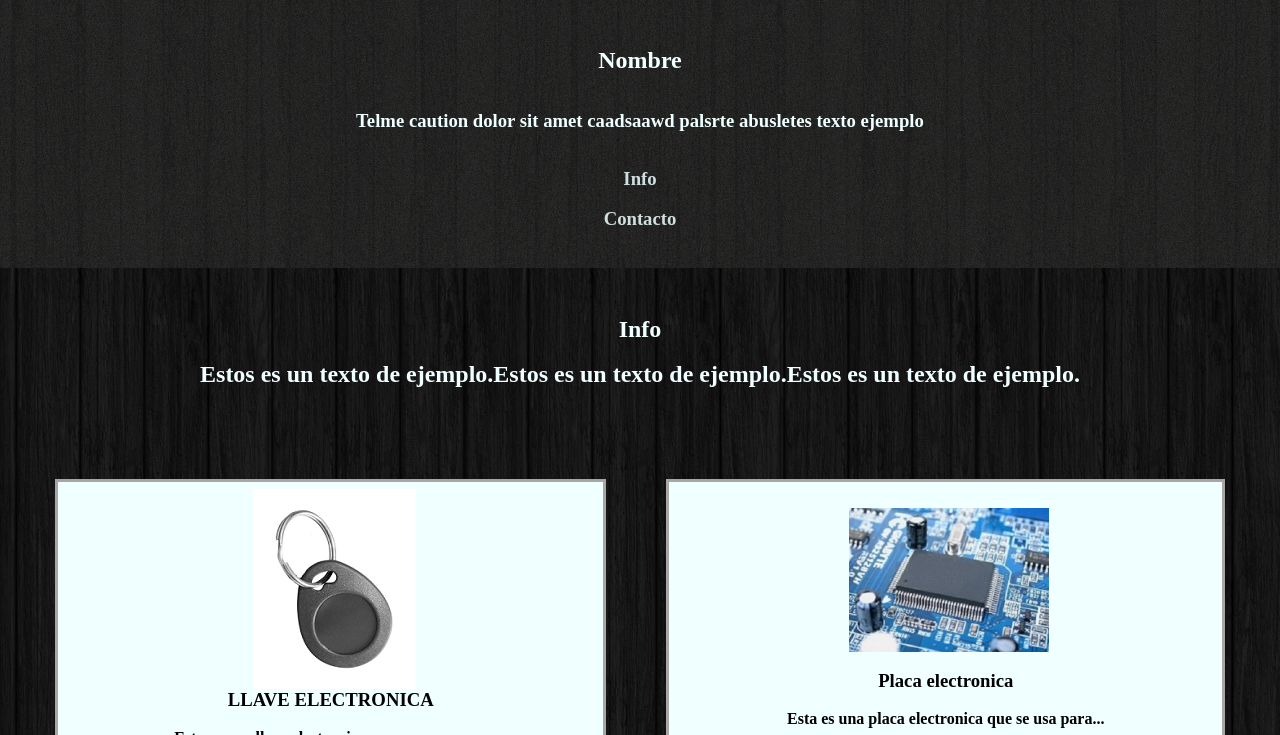
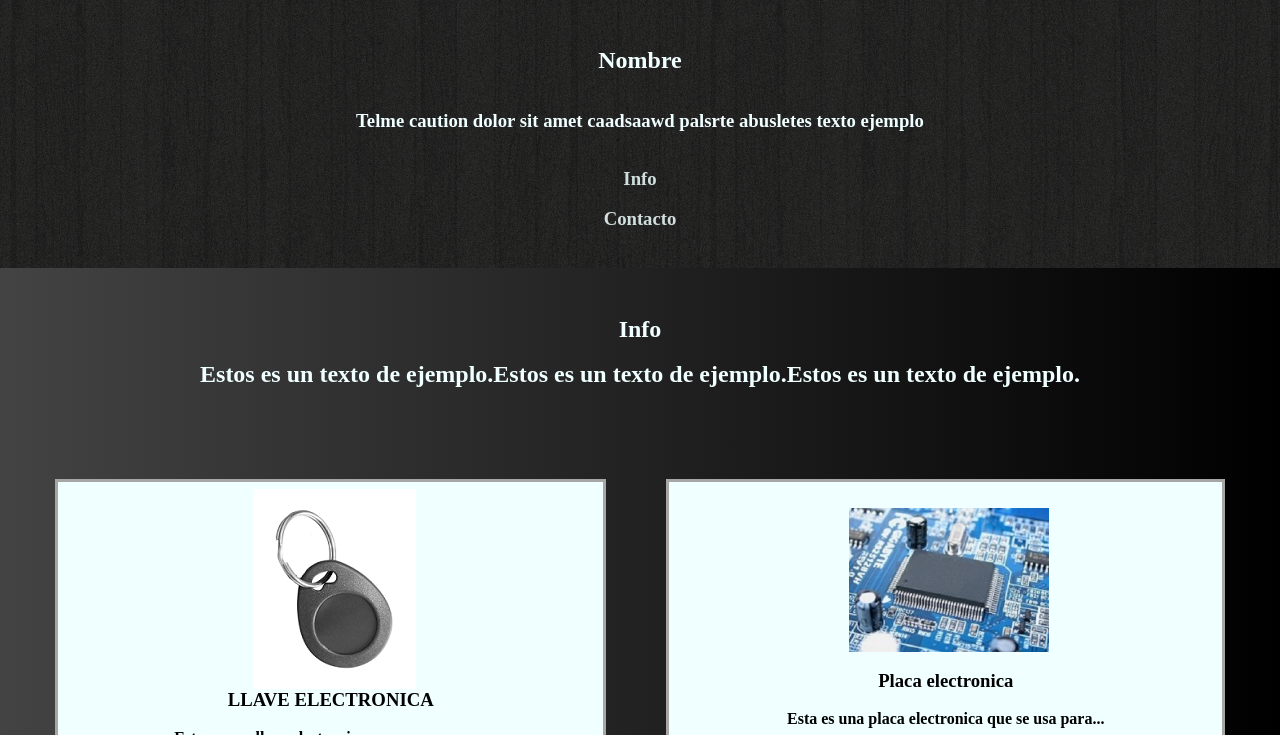
Before and after one commit to BraianGalarza/PaginaInformativa, a plain HTML site: page index.html in a window 1280 px wide. Shown: the part 65-800 px from the top of the page. Drawn offline with nearby package versions, Linux system fonts and the light colour scheme.

Commit message:
Cambios Transformaciones

```diff
--- a/assets/css/style.css
+++ b/assets/css/style.css
@@ -97,6 +97,7 @@ nav ul li a:hover::before{
 footer{
     color: white;
     padding: 30px;
+
 }
 
 .container-footer{
@@ -196,7 +197,7 @@ footer{
 .grid-container-index .index-info{
     grid-column: span 2;
     padding-top: 30px;
-    background-image: url(./../img/dark_wood.png);
+    background-image: linear-gradient(to right, #434343 0%, black 100%);
     transform: transition 3s;
 
 }
```
